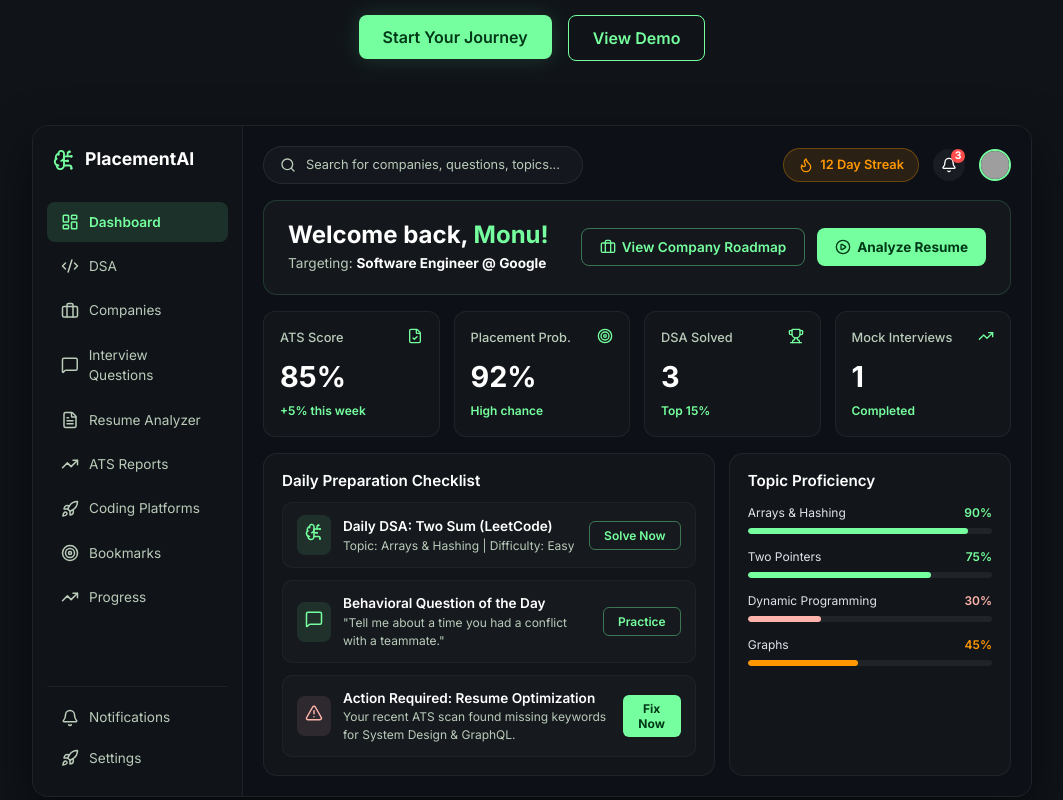
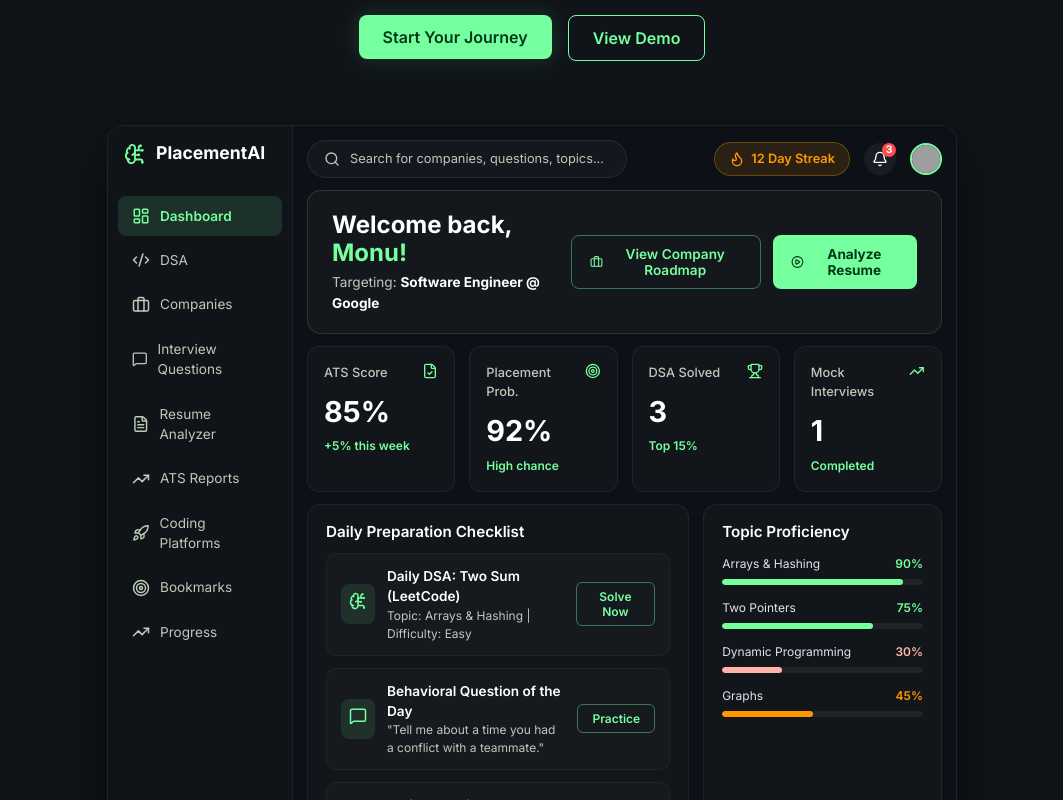
Before and after one commit to MonuGurjar/AI-Placement-Preparation-Platform, a Next.js app: page / in a window 1280 px wide. Shown: the part 560-1360 px from the top of the page, without its empty margins (108-1171 px from the left). Built offline with nearby package versions, Linux system fonts and the light colour scheme; grey boxes are pictures that could not be loaded.

Commit message:
style: decrease hero mockup preview size to 850px max-width for cleaner visual balance

```diff
--- a/src/app/page.css
+++ b/src/app/page.css
@@ -134,9 +134,9 @@
 
 .hero-mockup {
   width: 100%;
-  max-width: 1000px;
-  height: 500px;
-  border-radius: 20px;
+  max-width: 850px;
+  height: auto;
+  border-radius: 16px;
   border: var(--glass-border);
   background: rgba(28, 32, 37, 0.4);
   backdrop-filter: blur(20px);
@@ -295,15 +295,15 @@
 /* Hero Mockup Mobile Responsiveness */
 .mockup-container {
   display: flex;
-  min-height: 520px;
+  min-height: 440px;
   width: 100%;
 }
 
 .mockup-sidebar {
-  width: 210px;
+  width: 185px;
   background: #101419;
   border-right: 1px solid rgba(255,255,255,0.06);
-  padding: 20px 14px;
+  padding: 14px 10px;
   display: flex;
   flex-direction: column;
   justify-content: space-between;
@@ -311,10 +311,10 @@
 
 .mockup-main {
   flex: 1;
-  padding: 20px;
+  padding: 14px;
   display: flex;
   flex-direction: column;
-  gap: 16px;
+  gap: 12px;
   background: #0d1117;
 }
 
--- a/src/app/page.tsx
+++ b/src/app/page.tsx
@@ -105,7 +105,7 @@
             animationDelay: '0.4s',
             textAlign: 'left',
             height: 'auto',
-            minHeight: '520px',
+            minHeight: '440px',
             background: '#0d1117',
             border: '1px solid rgba(255,255,255,0.08)',
             borderRadius: '16px',
```
